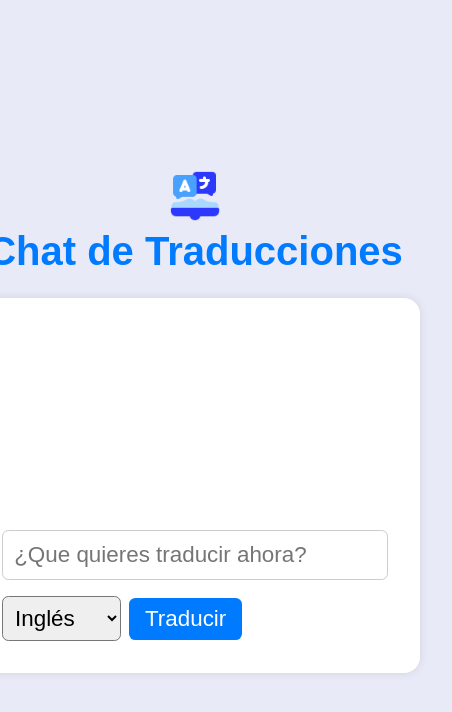
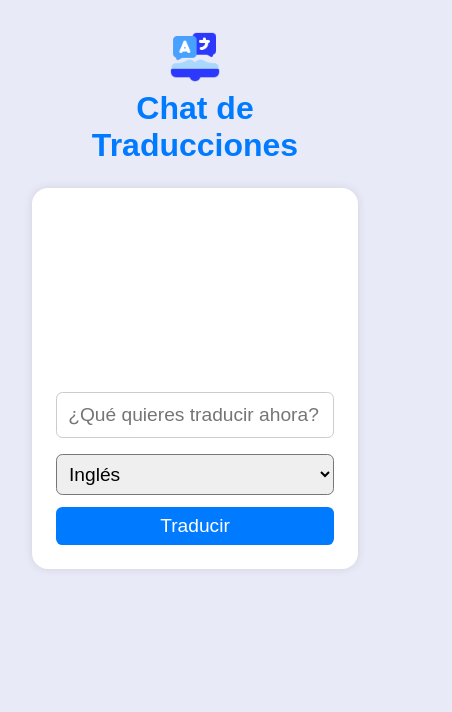
Before and after one commit to ucrprogrammerFreddy/freddymitraductor, a website: page index.html in a window 390 px wide. Shown: the whole page, 452 px wide, since content can reach past the window. Drawn offline with Linux system fonts and the light colour scheme.

Commit message:
responsive
responsive

```diff
--- a/asset/css/styles.css
+++ b/asset/css/styles.css
@@ -1,3 +1,5 @@
+/*
+
 * {
   box-sizing: border-box;
 }
@@ -7,19 +9,20 @@ body {
   padding: 0;
   font-family: Arial, sans-serif;
   background-color: #e9eaf7; /* Fondo lavanda más preciso */
-  height: 100vh;
+ /* height: 100vh;
   display: flex;
   justify-content: center;
   align-items: center;
-}
-
+}*/
+/*
 .wrapper {
   display: flex;
   justify-content: center;
   align-items: center;
   width: 100%;
 }
-
+*/
+/*
 .chat-container {
   display: flex;
   flex-direction: column;
@@ -46,7 +49,8 @@ body {
   color: #007bff;
   margin: 0;
 }
-
+*/
+/*
 .chat-box {
   background-color: white;
   border-radius: 1rem;
@@ -91,9 +95,8 @@ body {
   align-self: flex-start;
 }
 
-
-
-
+*/
+/*
 
 .chat-input {
   padding: 0.7rem;
@@ -128,3 +131,175 @@ body {
 .chat-button:hover {
   background-color: #0056b3;
 }
+*/
+
+* {
+  box-sizing: border-box;
+}
+
+body {
+  margin: 0;
+  padding: 0;
+  font-family: Arial, sans-serif;
+  background-color: #e9eaf7;
+  height: 100vh;
+  display: flex;
+  justify-content: center;
+  align-items: center;
+}
+
+.wrapper {
+  display: flex;
+  justify-content: center;
+  align-items: center;
+  width: 100%;
+}
+
+.chat-container {
+  display: flex;
+  flex-direction: column;
+  align-items: center;
+  padding: 2rem;
+  border-radius: 1rem;
+  width: 100%;
+  max-width: 500px;
+}
+
+.chat-header {
+  display: flex;
+  flex-direction: column;
+  align-items: center;
+  margin-bottom: 1.5rem;
+}
+
+.header-icon {
+  width: 50px;
+  height: 50px;
+  margin-bottom: 0.5rem;
+}
+
+.header-title {
+  font-size: 2.5rem;
+  color: #007bff;
+  margin: 0;
+  text-align: center;
+}
+
+.chat-box {
+  background-color: white;
+  border-radius: 1rem;
+  box-shadow: 0 0 10px rgba(0, 0, 0, 0.1);
+  padding: 2rem;
+  width: 100%;
+  display: flex;
+  flex-direction: column;
+  align-items: stretch;
+}
+
+.chat-messages {
+  display: flex;
+  flex-direction: column;
+  gap: 10px;
+  padding: 10px;
+  height: 200px;
+  overflow-y: auto;
+  background-color: #fff;
+  border-radius: 10px;
+}
+
+.chat-message {
+  max-width: 80%;
+  padding: 10px;
+  border-radius: 10px;
+  word-wrap: break-word;
+  font-size: 14px;
+}
+
+.chat-message.user {
+  background-color: #007bff;
+  color: white;
+  align-self: flex-end;
+}
+
+.chat-message.bot {
+  background-color: #e5e5e5;
+  color: black;
+  align-self: flex-start;
+}
+
+.chat-input {
+  padding: 0.7rem;
+  font-size: 1.4rem;
+  border-radius: 0.4rem;
+  border: 1px solid #ccc;
+  margin-bottom: 1rem;
+}
+
+.chat-controls {
+  display: flex;
+  gap: 0.5rem;
+  align-items: center;
+}
+
+.chat-select {
+  padding: 0.5rem;
+  font-size: 1.4rem;
+  border-radius: 0.4rem;
+  flex: 1;
+}
+
+.chat-button {
+  padding: 0.5rem 1rem;
+  font-size: 1.4rem;
+  background-color: #007bff;
+  color: white;
+  border: none;
+  border-radius: 0.4rem;
+  cursor: pointer;
+  flex: 1;
+}
+
+.chat-button:hover {
+  background-color: #0056b3;
+}
+
+/* RESPONSIVE DESIGN PARA CELULARES */
+@media (max-width: 600px) {
+  body {
+    flex-direction: column;
+    padding: 1rem;
+    height: auto;
+  }
+
+  .chat-container {
+    padding: 1rem;
+  }
+
+  .chat-box {
+    padding: 1.5rem;
+  }
+
+  .header-title {
+    font-size: 2rem;
+  }
+
+  .chat-controls {
+    flex-direction: column;
+    gap: 0.75rem;
+    align-items: stretch;
+  }
+
+  .chat-select,
+  .chat-button {
+    width: 100%;
+    font-size: 1.2rem;
+  }
+
+  .chat-input {
+    font-size: 1.2rem;
+  }
+
+  .chat-messages {
+    height: 180px;
+  }
+}
--- a/index.html
+++ b/index.html
@@ -1,4 +1,4 @@
-<!DOCTYPE html>
+<!-- <!DOCTYPE html>
 <html lang="es">
 <head>
   <meta charset="UTF-8" />
@@ -40,4 +40,44 @@
 
 
 </body>
+</html> -->
+<!DOCTYPE html>
+<html lang="es">
+<head>
+  <meta charset="UTF-8" />
+  <meta name="viewport" content="width=device-width, initial-scale=1.0" />
+  <title>Chat de Traducciones</title>
+  <link rel="stylesheet" href="asset/css/styles.css" />
+</head>
+<body>
+  <div class="wrapper">
+    <div class="chat-container">
+      <div class="chat-header">
+        <img src="asset/img/icon-traslate.png" class="header-icon" alt="Icono traducción">
+        <h1 class="header-title">Chat de Traducciones</h1>
+      </div>
+
+      <div class="chat-box">
+        <div class="chat-messages" id="chatMessages">
+          <!-- Mensajes aparecerán aquí -->
+        </div>
+
+        <input type="text" id="inputText" class="chat-input" placeholder="¿Qué quieres traducir ahora?">
+
+        <div class="chat-controls">
+          <select class="chat-select" id="targetLang">
+            <option value="ingles">Inglés</option>
+            <option value="espanol">Español</option>
+            <option value="italiano">Italiano</option>
+            <option value="frances">Francés</option>
+            <option value="aleman">Alemán</option>
+          </select>
+          <button class="chat-button" id="translateButton">Traducir</button>
+        </div>
+      </div>
+    </div>
+  </div>
+
+  <script src="asset/js/main.js" type="module"></script>
+</body>
 </html>
```
